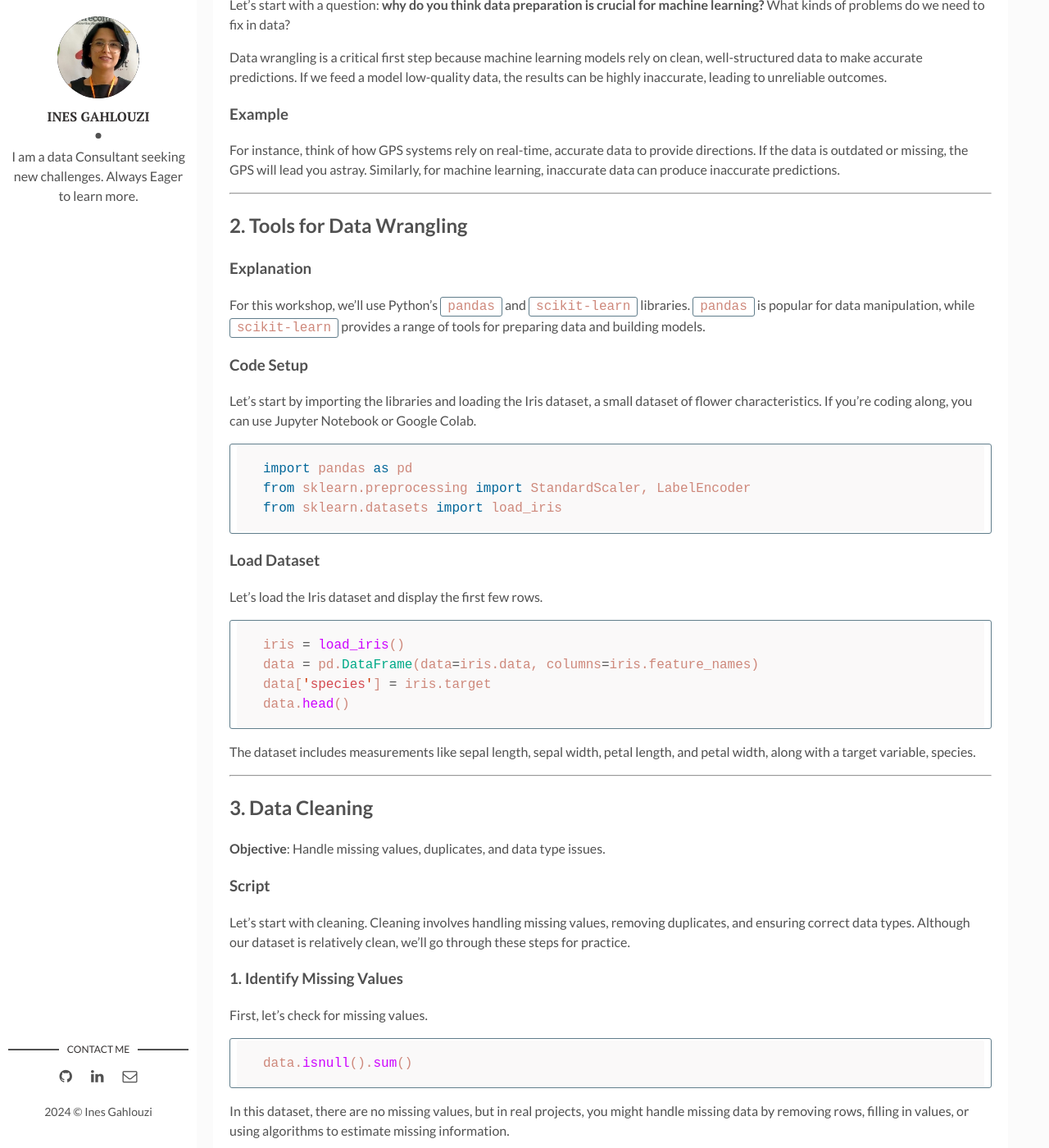
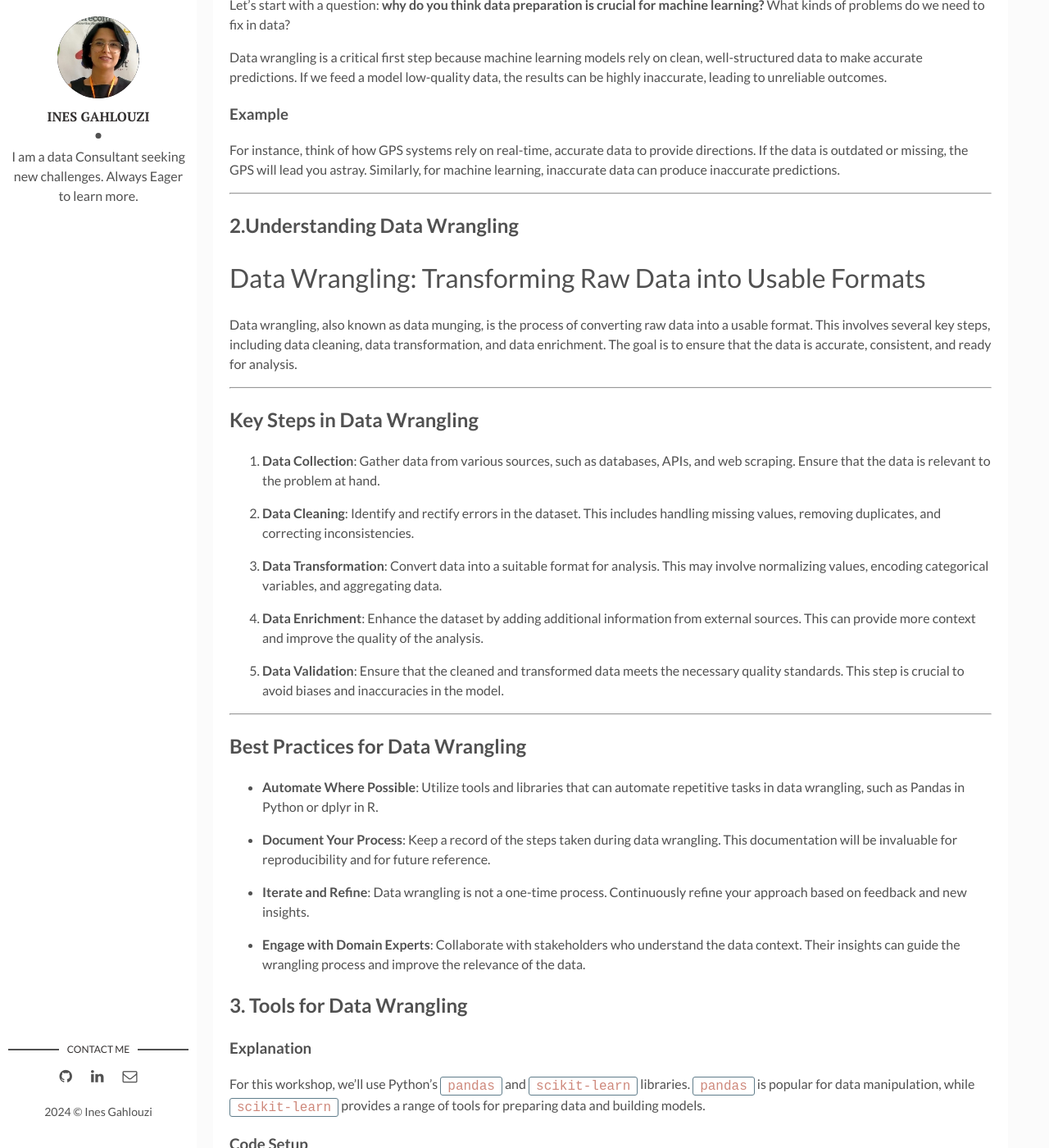
Before and after one commit to inesgh1/Ines-s-Blog, a Jekyll site: the page built from _posts/2024-11-01-DataWrangling.markdown, in a window 1280 px wide and 1400 px high, scrolled down 1281 px. Shown: the whole window at 82% size. Built offline with Jekyll 4.4.1, drawn with Linux system fonts in a browser that asks for light colours; comment, search, counter and statistics services are not loaded.

Commit message:
Update 2024-11-01-DataWrangling.markdown

```diff
--- a/_posts/2024-11-01-DataWrangling.markdown
+++ b/_posts/2024-11-01-DataWrangling.markdown
@@ -32,8 +32,42 @@ Data wrangling is a critical first step because machine learning models rely on
 For instance, think of how GPS systems rely on real-time, accurate data to provide directions. If the data is outdated or missing, the GPS will lead you astray. Similarly, for machine learning, inaccurate data can produce inaccurate predictions.
 
 ---
+## 2.Understanding Data Wrangling
 
-## 2. Tools for Data Wrangling
+# Data Wrangling: Transforming Raw Data into Usable Formats
+
+Data wrangling, also known as data munging, is the process of converting raw data into a usable format. This involves several key steps, including data cleaning, data transformation, and data enrichment. The goal is to ensure that the data is accurate, consistent, and ready for analysis.
+
+---
+
+## Key Steps in Data Wrangling
+
+1. **Data Collection**: Gather data from various sources, such as databases, APIs, and web scraping. Ensure that the data is relevant to the problem at hand.
+
+2. **Data Cleaning**: Identify and rectify errors in the dataset. This includes handling missing values, removing duplicates, and correcting inconsistencies.
+
+3. **Data Transformation**: Convert data into a suitable format for analysis. This may involve normalizing values, encoding categorical variables, and aggregating data.
+
+4. **Data Enrichment**: Enhance the dataset by adding additional information from external sources. This can provide more context and improve the quality of the analysis.
+
+5. **Data Validation**: Ensure that the cleaned and transformed data meets the necessary quality standards. This step is crucial to avoid biases and inaccuracies in the model.
+
+---
+
+## Best Practices for Data Wrangling
+
+- **Automate Where Possible**: Utilize tools and libraries that can automate repetitive tasks in data wrangling, such as Pandas in Python or dplyr in R.
+
+- **Document Your Process**: Keep a record of the steps taken during data wrangling. This documentation will be invaluable for reproducibility and for future reference.
+
+- **Iterate and Refine**: Data wrangling is not a one-time process. Continuously refine your approach based on feedback and new insights.
+
+- **Engage with Domain Experts**: Collaborate with stakeholders who understand the data context. Their insights can guide the wrangling process and improve the relevance of the data.
+
+
+
+
+## 3. Tools for Data Wrangling
 
 ### Explanation
 For this workshop, we’ll use Python’s `pandas` and `scikit-learn` libraries. `pandas` is popular for data manipulation, while `scikit-learn` provides a range of tools for preparing data and building models.
@@ -65,7 +99,7 @@ The dataset includes measurements like sepal length, sepal width, petal length,
 
 **Objective**: Handle missing values, duplicates, and data type issues.
 
-### Script
+
 Let’s start with cleaning. Cleaning involves handling missing values, removing duplicates, and ensuring correct data types. Although our dataset is relatively clean, we’ll go through these steps for practice.
 
 ### 1. Identify Missing Values
```
